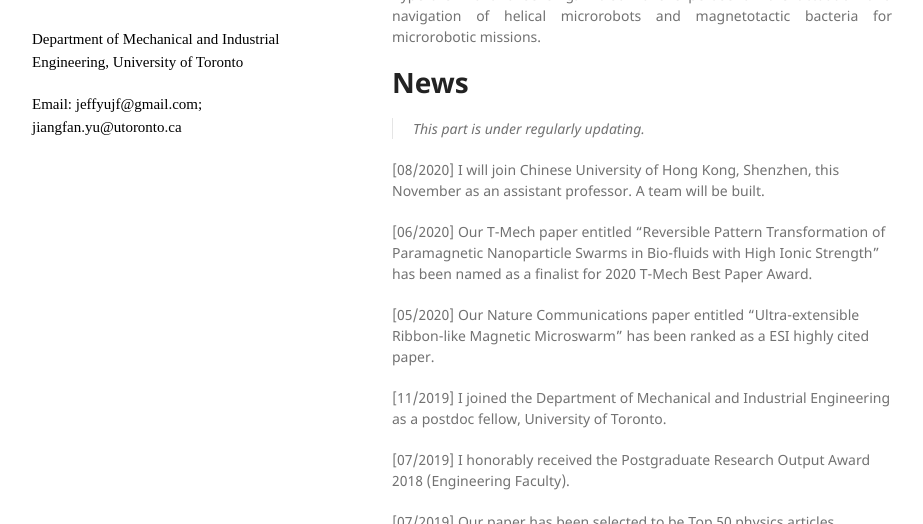
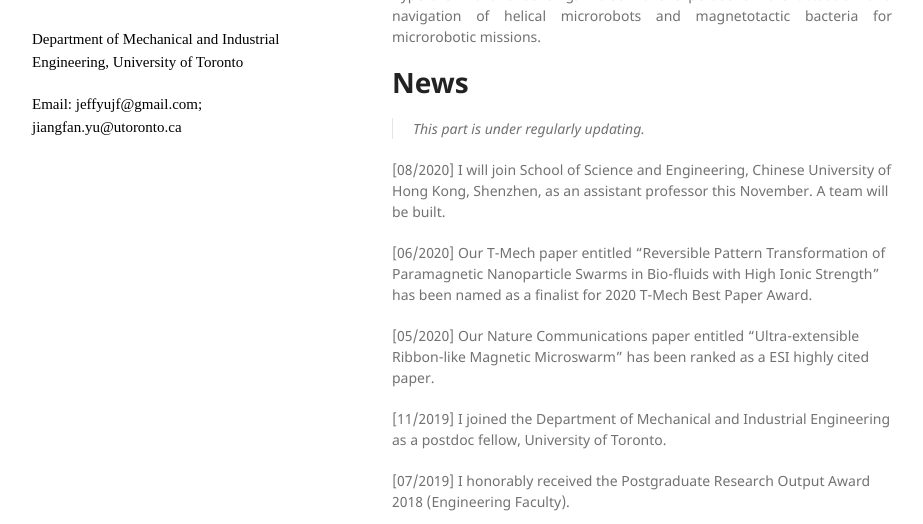
Before and after one commit to jeffyujf/YuJiangfan, a Jekyll site: the page built from index.md, in a window 1280 px wide and 900 px high, cut to the strip 376-900 px from the top of the window. Shown: the whole strip, without its empty margins (178-1101 px from the left). Built offline with Jekyll 4.4.1, drawn with Linux system fonts in a browser that asks for light colours; our own code applies the rules of GitHub Pages for plain Markdown files.

Commit message:
Update index.md

```diff
--- a/index.md
+++ b/index.md
@@ -7,7 +7,7 @@
 # News
 >This part is under regularly updating.
 
-[08/2020] I will join Chinese University of Hong Kong, Shenzhen, this November as an assistant professor. A team will be built.
+[08/2020] I will join School of Science and Engineering, Chinese University of Hong Kong, Shenzhen, as an assistant professor this November. A team will be built.
 
 [06/2020] Our T-Mech paper entitled "Reversible Pattern Transformation of Paramagnetic Nanoparticle Swarms in Bio-fluids with High Ionic Strength" has been named as a finalist for 2020 T-Mech Best Paper Award.
 
```
